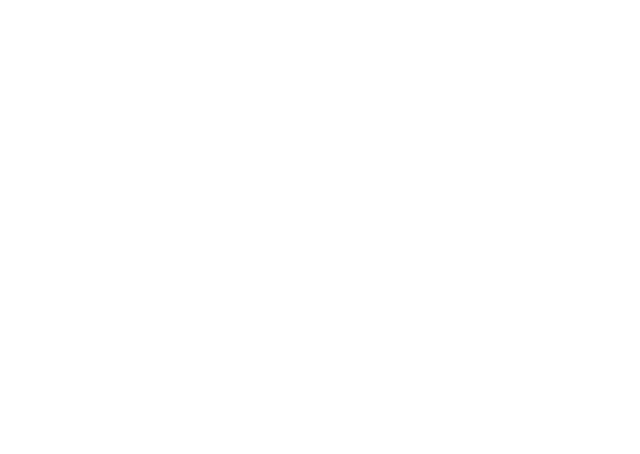
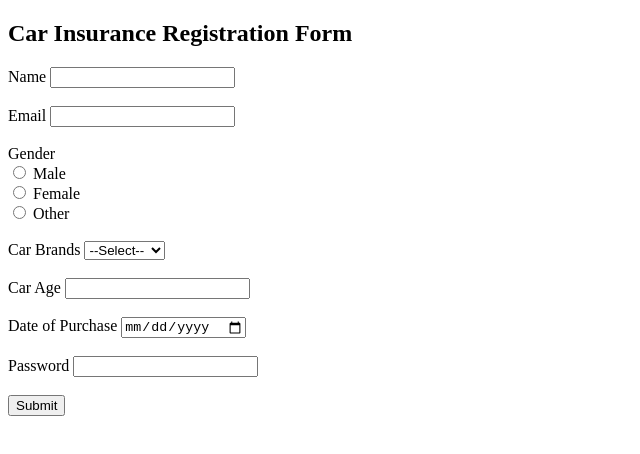
Before and after one commit to acciojob/car-insurance-form-shumit14, a website: page main.html in a window 1280 px wide. Shown: the whole page, without its empty margins (0-640 px from the left). Drawn offline with Linux system fonts and the light colour scheme.

Commit message:
created a submission

```diff
--- a/main.html
+++ b/main.html
@@ -1,16 +1,62 @@
 <!DOCTYPE html>
+<html lang="en">
+<head>
+  <meta charset="UTF-8">
+  <meta name="viewport" content="width=device-width, initial-scale=1.0">
+  <title>Car Insurance Registration Form</title>
+</head>
+<body>
+  <h2>Car Insurance Registration Form</h2>
+  <form method="post">
 
-<html>
+    <!-- Name -->
+    <label for="name">Name</label>
+    <input type="text" id="name" name="name" required>
+    <br><br>
 
-<head>
-	<link rel="stylesheet" href="styles.css">
-</head>
+    <!-- Email -->
+    <label for="email">Email</label>
+    <input type="email" id="email" name="email" required>
+    <br><br>
 
-<body>
-	<!-- the entire body must be written by student -->
-    <script type="text/javascript" src="./script.js">
-</script>
+    <!-- Gender -->
+    <label>Gender</label><br>
+    <input type="radio" id="male" name="gender" value="Male" required>
+    <label for="male">Male</label><br>
+    <input type="radio" id="female" name="gender" value="Female" required>
+    <label for="female">Female</label><br>
+    <input type="radio" id="other" name="gender" value="Other" required>
+    <label for="other">Other</label>
+    <br><br>
 
+    <!-- Car Brands -->
+    <label for="cars">Car Brands</label>
+    <select id="cars" name="cars">
+      <option value="">--Select--</option>
+      <option value="BMW">BMW</option>
+      <option value="Audi">Audi</option>
+      <option value="Mercedez">Mercedez</option>
+    </select>
+    <br><br>
+
+    <!-- Car Age -->
+    <label for="carage">Car Age</label>
+    <input type="number" id="carage" name="carage" required>
+    <br><br>
+
+    <!-- Date of Purchase -->
+    <label for="dop">Date of Purchase</label>
+    <input type="date" id="dop" name="dop" required>
+    <br><br>
+
+    <!-- Password -->
+    <label for="password">Password</label>
+    <input type="password" id="password" name="password" required>
+    <br><br>
+
+    <!-- Submit Button -->
+    <button type="submit">Submit</button>
+
+  </form>
 </body>
-
 </html>
```
